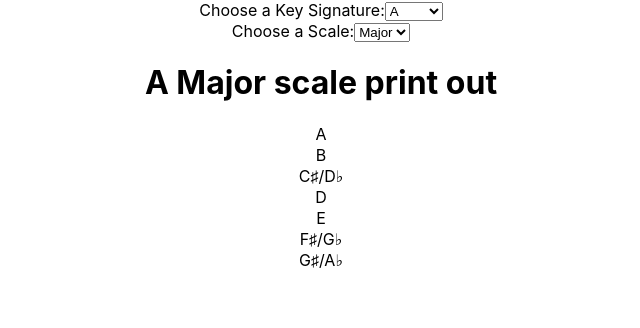
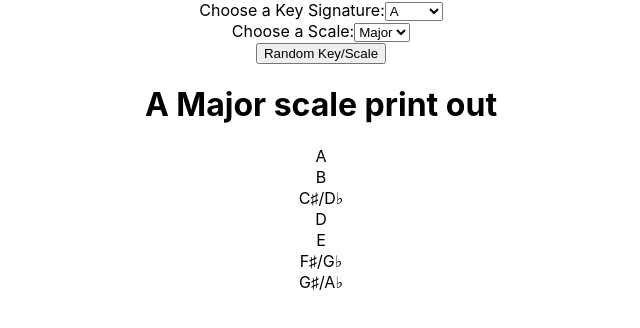
Before and after one commit to mattchley/random-rhythm, a React (Create React App) app in the folder random-rhythm/: page / in a window 1280 px wide. Shown: the top 328 px of the page, without its empty margins (319-959 px from the left). Built offline with nearby package versions, Linux system fonts and the light colour scheme.

Commit message:
Created a random button that will choose a Key and Scale. Need to connect the button functionality to the Staff Component

```diff
--- a/random-rhythm/src/App.js
+++ b/random-rhythm/src/App.js
@@ -2,12 +2,17 @@ import logo from './logo.svg';
 import Key from './Components/key'
 import Scale from './Components/scale'
 import Staff from './Components/staff'
+import RandomButton from './Components/randomButton';
 import './App.css';
 import React, { useState } from "react";
 
 function App() {
   const [scale, setScale] = useState("Major");
   const [key, setKey] = useState("A");
+
+  // Just for the Random Button right now but could be used to remove data redundancy from Key and Scale Component?
+  const scaleArray = ["Major", "Minor"]
+  const keyArray = ["A", "A♯/B♭", "B", "C", "C♯/D♭", "D", "D♯/E♭", "E", "F", "F♯/G♭", "G", "G♯/A♭"]
 
   const handleSubmit = () => {
     console.log(scale)
@@ -17,7 +22,9 @@ function App() {
     <div className="App">
       <Key onChange={(value) => setKey(value)} />
       <Scale onChange={(value) => setScale(value)} />
-      <Staff value = {{scale :[scale, setScale], key :[key, setKey]}}/>
+      <RandomButton value={{ scaleArray: scaleArray, keyArray: keyArray }} />
+      <Staff value={{ scale: [scale, setScale], key: [key, setKey] }} />
+
 
     </div>
   );
--- /dev/null
+++ b/random-rhythm/src/Components/randomButton.js
@@ -0,0 +1,27 @@
+import React from "react";
+
+
+const RandomButton = props => {
+    // this component allows for the user to randomly generate a Staff with key signature and scale.
+
+    const handleSubmit = () => {
+        // this variable sets the terrishold for the Key generated
+        let x = Math.ceil(Math.random() * props.value.keyArray.length - 1)
+        // this variable sets the terrishold for the Scale generated
+        let y = Math.ceil(Math.random() * props.value.scaleArray.length - 1)
+
+        // this will return Key generated
+        console.log(props.value.keyArray[x])
+        // this will return Scale generated
+        console.log(props.value.scaleArray[y])
+    }
+
+    return (
+        <div>
+            <button onClick={handleSubmit}>Random Key/Scale</button>
+        </div>
+    )
+
+}
+
+export default RandomButton
```
